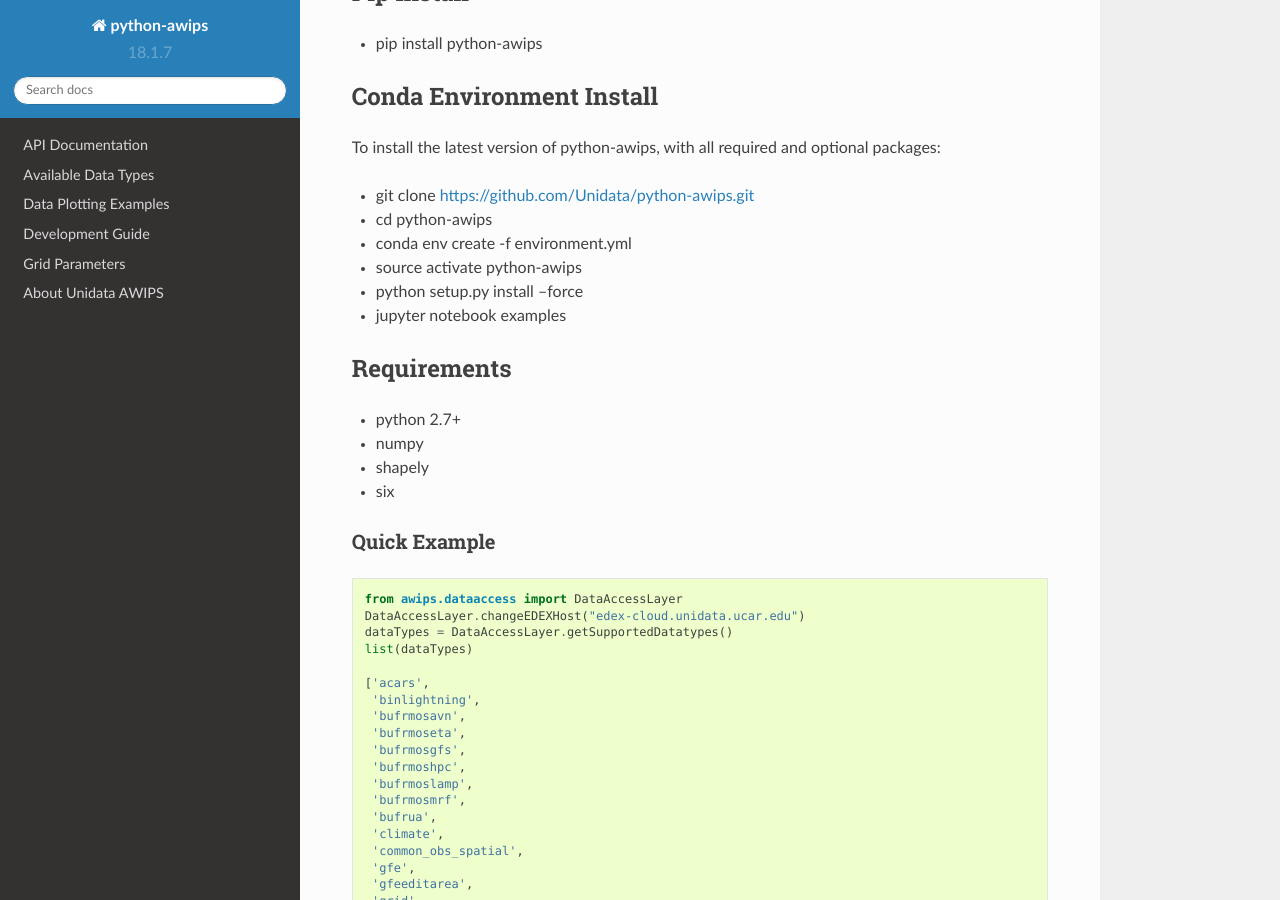
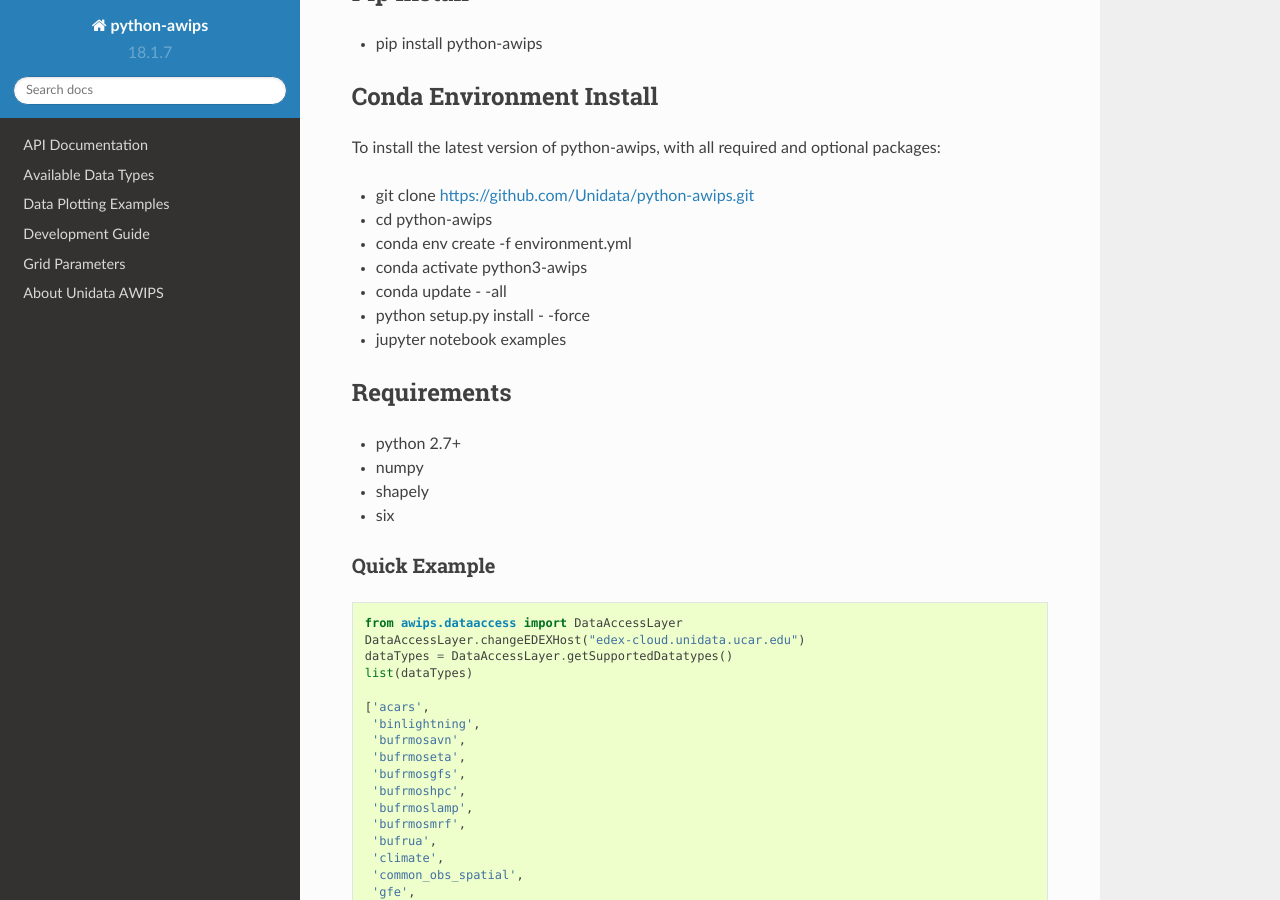
Before and after one commit to Unidata/python-awips, a Sphinx documentation site: the page built from docs/source/index.rst, in a window 1280 px wide and 900 px high, scrolled down 352 px. Built offline with Sphinx 7.4.7 and the Read the Docs theme 2.0.0, drawn with Linux system fonts in a browser that asks for light colours.

Commit message:
Update Python-AWIPS home page
Small changes to the environment install options:
-change the 'source' command to 'conda', since source is deprecated
-the environment is now called "python3-awips" not "python-awips"
-add a step to update the conda environment (necessary to execute first in order to be able to run the jupyter notebooks)
-added a space between the -- because you can't tell it is indeed two dashes on the website.

```diff
--- a/docs/source/index.rst
+++ b/docs/source/index.rst
@@ -21,8 +21,9 @@
 - git clone https://github.com/Unidata/python-awips.git
 - cd python-awips
 - conda env create -f environment.yml
-- source activate python-awips
-- python setup.py install --force
+- conda activate python3-awips
+- conda update - -all
+- python setup.py install - -force
 - jupyter notebook examples
 
 Requirements
```
